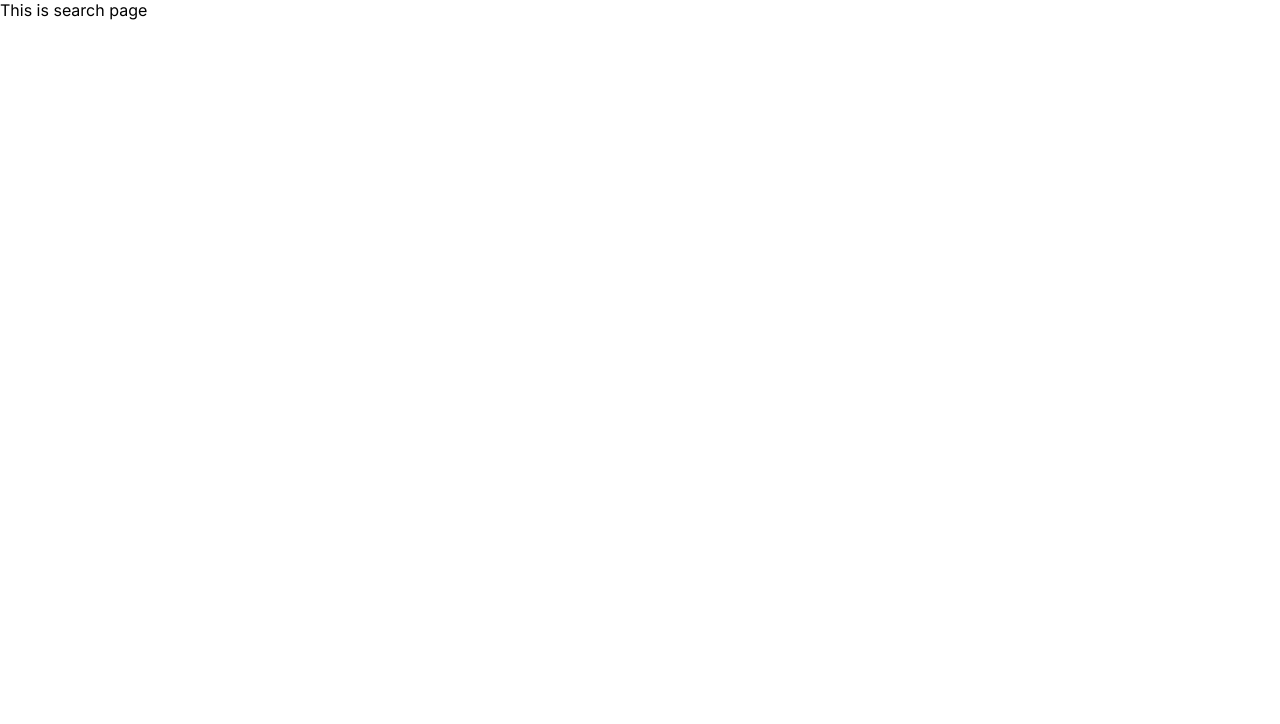
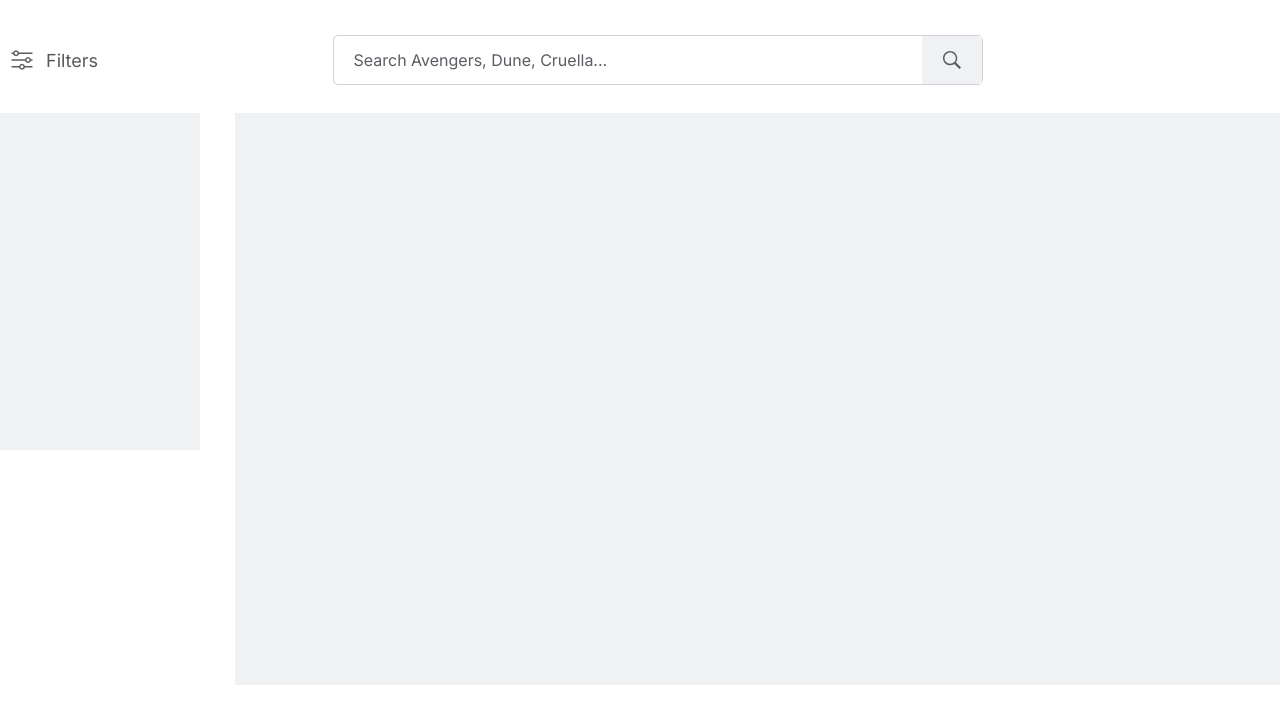
Before and after one commit to mansoor-roeen-glitch/shiny-potato, a React (Create React App) app: page / in a window 1280 px wide. Both pictures are taken after a click on the element "Euphoria". Shown: the top 724 px of the page. Built offline with nearby package versions, Linux system fonts and the light colour scheme.

Commit message:
updated searchRoute.js, and links and routing

```diff
--- a/src/App.js
+++ b/src/App.js
@@ -3,8 +3,8 @@ import React from 'react';
 import { Route, Routes, BrowserRouter as Router } from 'react-router-dom';
 
 // Route Components
-import Home from './routes/Home';
-import Search from './routes/Search'
+import Home from './routes/HomeRoute';
+import Search from './routes/SearchRoute'
 
 export default function App() {
 
--- a/src/components/SearchBar.js
+++ b/src/components/SearchBar.js
@@ -24,7 +24,7 @@ export default function SearchBar ({...props}) {
 
 	const handleSearchButton = () => {
 		if (query.length > 0) {
-			navigate(`/search?query=${encodeURI(query)}`)
+			navigate(`/search?query=${encodeURI(query)}&type=${DROPDOWNS.searchBarDropdown[type].toLowerCase()}`)
 		}
 	}
 
@@ -33,7 +33,7 @@ export default function SearchBar ({...props}) {
 
 
 	return (
-		<SearchBarWrapper border={BORDERS.searchBarBorder} isInputOnFocus={isInputOnFocus}>
+		<MainWrapper border={BORDERS.searchBarBorder} isInputOnFocus={isInputOnFocus}>
 
 			<InputWrapper background={COLORS.backgroundColorTypeB} isInputOnFocus={isInputOnFocus}>
 				<Input
@@ -93,7 +93,7 @@ export default function SearchBar ({...props}) {
 
 			</TypeSelectorWrapper>
 
-		</SearchBarWrapper>
+		</MainWrapper>
   )
 }
 
@@ -235,7 +235,7 @@ const InputWrapper = styled.div `
 	height: 100%;
 `;
 
-const SearchBarWrapper = styled.div `
+const MainWrapper = styled.div `
 	display: flex;
 	align-items: center;
 	justify-content: space-between;
--- a/src/routes/Home.js
+++ b/src/routes/HomeRoute.js
@@ -7,7 +7,7 @@ import {COLORS, FONTS, LISTS} from '../constants';
 import SearchBar from '../components/SearchBar';
 import { Link } from 'react-router-dom';
 
-export default function Home({...props}) {
+export default function HomeRoute ({...props}) {
 
   return (
 
--- a/src/routes/Search.js
+++ /dev/null
@@ -1,5 +0,0 @@
-import React from 'react';
-
-export default function Search() {
-  return <div>This is search page</div>;
-}
--- /dev/null
+++ b/src/routes/SearchRoute.js
@@ -0,0 +1,170 @@
+// Dependencies
+import React, { useState, useEffect } from 'react';
+import styled from 'styled-components';
+import { useLocation } from 'react-router-dom';
+import { useNavigate } from 'react-router';
+
+// Components
+import SearchBar from '../components/SearchBar';
+import Icon from '../components/Icon';
+
+export default function SearchRoute () {
+
+  // Component States
+  const [searchTerm, setSearchTerm] = useState('');
+  const [searchType, setSearchType] = useState('movies');
+
+  // Component Variables
+  const navigate = useNavigate();
+  const {search} = useLocation();
+
+  const query = new URLSearchParams(search);
+
+  let queryParam = query.get('query');
+  let typeParam =  query.get('type');
+
+  if (!queryParam || queryParam.length < 1) {
+    navigate('/');
+  }
+
+  if (typeParam !== 'movies' && typeParam !== 'shows') {
+    typeParam = 'movies'
+  }
+
+  // Component Functions
+  const udpateSearchType = () => setSearchType(typeParam);
+  const updateSearchTerm = () => setSearchTerm(decodeURI(queryParam));
+
+  // Component UseEffect Hook
+  useEffect(() => {
+    updateSearchTerm()
+    udpateSearchType()
+  }, [])
+
+  return (
+    <OuterWrapper>
+      <MainWrapper>
+
+        <FiltersWrapper>
+
+          <FiltersHeader>
+
+            <Icon
+              iconFile='filters-icon.svg'
+              iconAlt='Filters Icon'
+              iconSize={{
+                iconHeight: 24,
+                iconWidth: 24,
+              }}
+            />
+            <HeaderText>
+              Filters
+            </HeaderText>
+
+          </FiltersHeader>
+
+          <FiltersContent>
+
+          </FiltersContent>
+
+        </FiltersWrapper>
+
+        <SearchWrapper>
+
+          <SearchHeader>
+            <SearchBar
+              query={searchTerm}
+              isInputOnFocus={true}
+              isDropdownActive={false}
+              type={searchType === 'movies' ? 0 : 1}
+            />
+          </SearchHeader>
+
+          <SearchContent>
+
+          </SearchContent>
+
+        </SearchWrapper>
+
+      </MainWrapper>
+    </OuterWrapper>
+  );
+
+}
+
+const HeaderText = styled.span `
+  font-size: 18px;
+
+  display: flex;
+  align-items: center;
+  color: #56595B;
+`;
+
+const SearchContent = styled.div `
+  width: 100%;
+  height: auto;
+  background: #EFF1F3;
+`;
+
+const SearchHeader = styled.div `
+  width: 100%;
+  height: 100%;
+  padding-right: 200px;
+
+  display: flex;
+  align-items: center;
+  justify-content: center;
+`;
+
+const FiltersContent = styled.div `
+  width: auto;
+  height: 100%;
+  background: #EFF1F3;
+`;
+
+const FiltersHeader = styled.div `
+  height: 100%;
+  width: 100%;
+  column-gap: 12px;
+  padding-left: 10px;
+
+  display: flex;
+  align-items: center;
+`;
+
+const SearchWrapper = styled.div `
+  width: 100%;
+  height: 650px;
+  row-gap: 28px;
+  grid-template-rows: 50px 1fr;
+
+  display: grid;
+`;
+
+const FiltersWrapper = styled.div `
+  width: 100%;
+  height: 415px;
+  row-gap: 28px;
+  grid-template-rows: 50px 1fr;
+
+  display: grid;
+`;
+
+const MainWrapper = styled.div `
+  width: 100%;
+  max-width: 1300px;
+  column-gap: 35px;
+  grid-template-columns: 200px 1fr;
+  padding-top: 35px;
+
+  display: grid;
+  height: fit-content;
+`;
+
+const OuterWrapper = styled.div `
+  width: 100%;
+  height: 100%;
+
+  display: flex;
+  justify-content: center;
+`;
```
Also changed, not shown: public/icons/filters-icon.svg.
